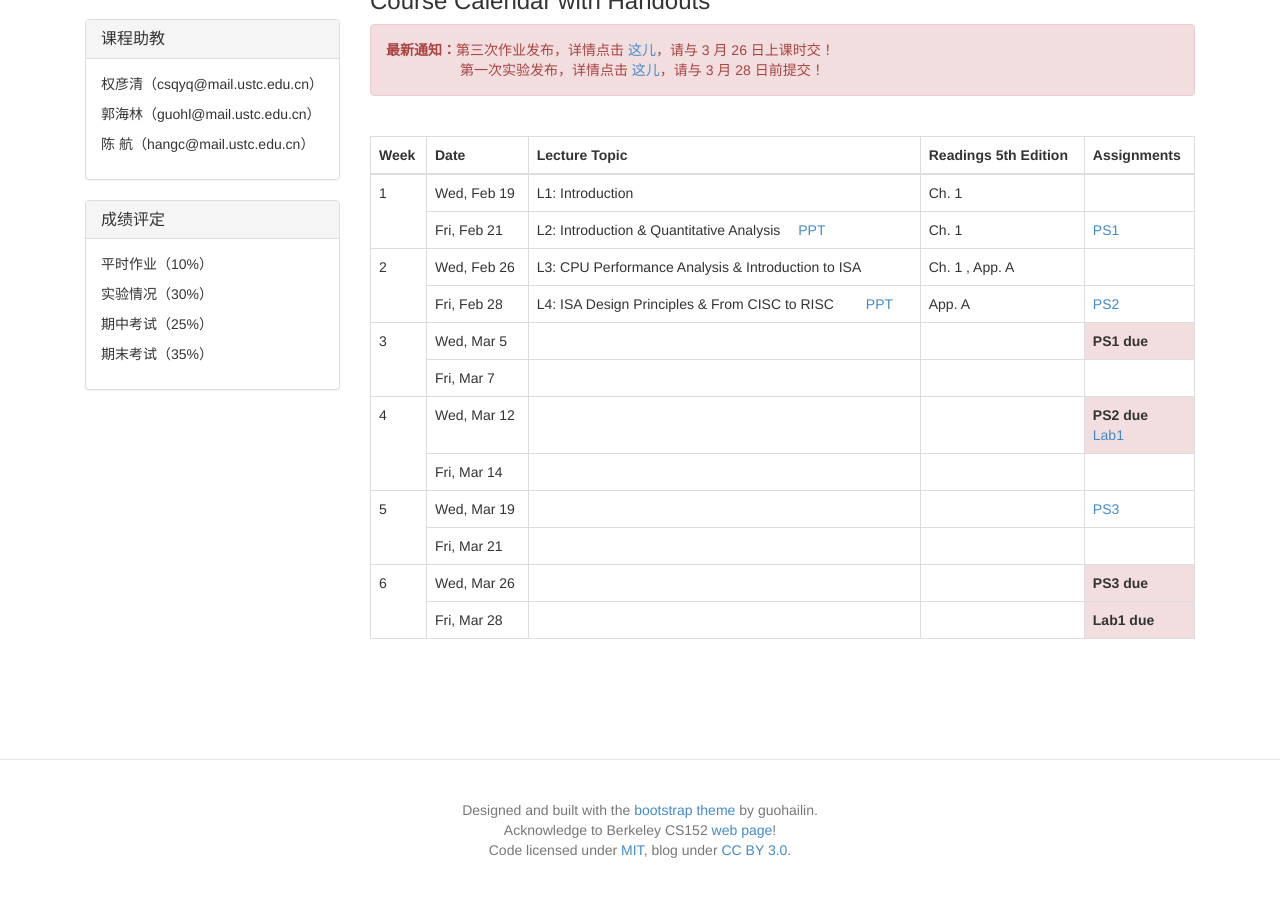
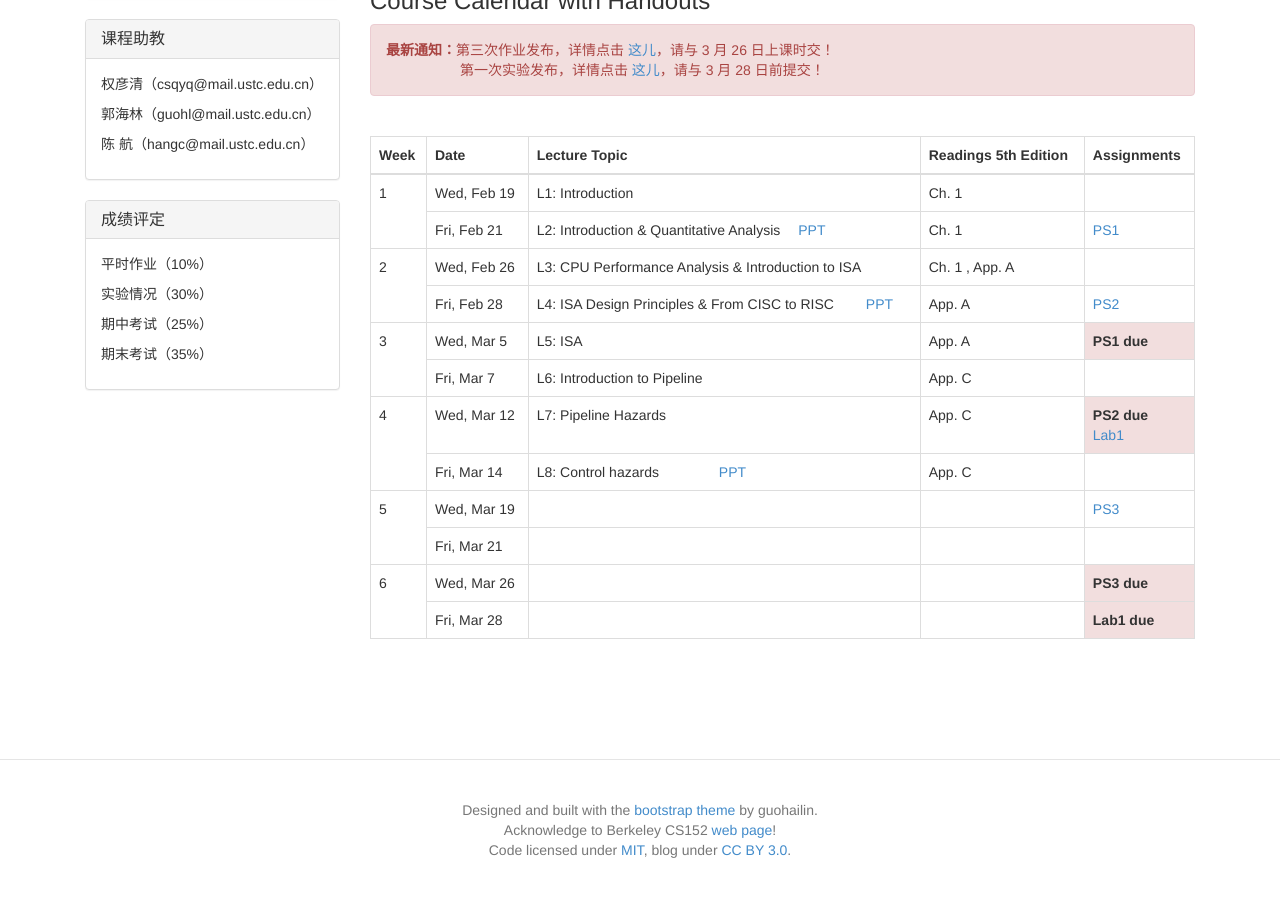
Before and after one commit to hazirguo/ca2014, a Jekyll site: the page index.html, which Jekyll copies as it is, in a window 1280 px wide and 900 px high, scrolled down 644 px. Shown: the top 897 px of the window. Built offline with Jekyll 4.4.1, drawn with Linux system fonts in a browser that asks for light colours.

Commit message:
update course calendar

```diff
--- a/index.html
+++ b/index.html
@@ -249,10 +249,10 @@
                 Wed, Mar 5
               </td>
               <td>
-
+                L5: ISA
               </td>
               <td>
-
+                App. A
               </td>
               <td class="danger"><strong> PS1 due</strong></td>
             </tr>
@@ -261,10 +261,10 @@
                 Fri, Mar 7
               </td>
               <td>
-
+                L6: Introduction to Pipeline
               </td>
               <td>
-
+                App. C
               </td>
               <td>
               </td>
@@ -276,10 +276,10 @@
                 Wed, Mar 12
               </td>
               <td>
-
+                L7: Pipeline Hazards
               </td>
               <td>
-
+                App. C
               </td>
               <td class="danger"><strong> PS2 due</strong> <br/> <a href="experiments/index.html#lab1">Lab1</a> </td>
             </tr>
@@ -288,10 +288,10 @@
                 Fri, Mar 14
               </td>
               <td>
-
+                L8: Control hazards 　　　　<a href="handouts/chapter03.ppt">PPT</a>
               </td>
               <td>
-
+                App. C
               </td>
               <td>
               </td>
```
Also changed, not shown: 1 other file.
